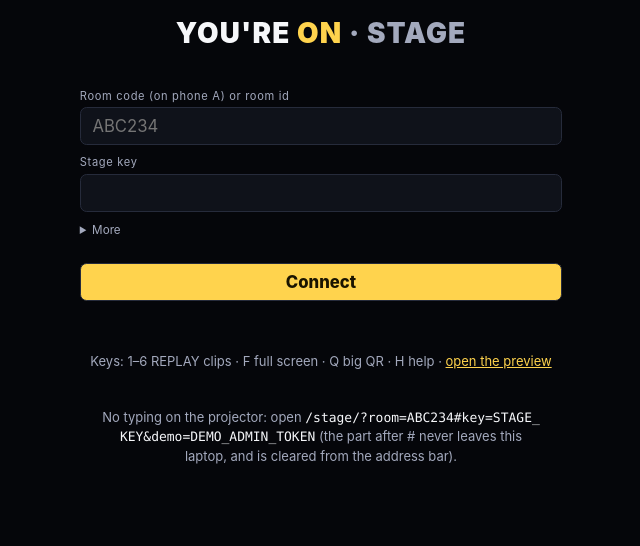
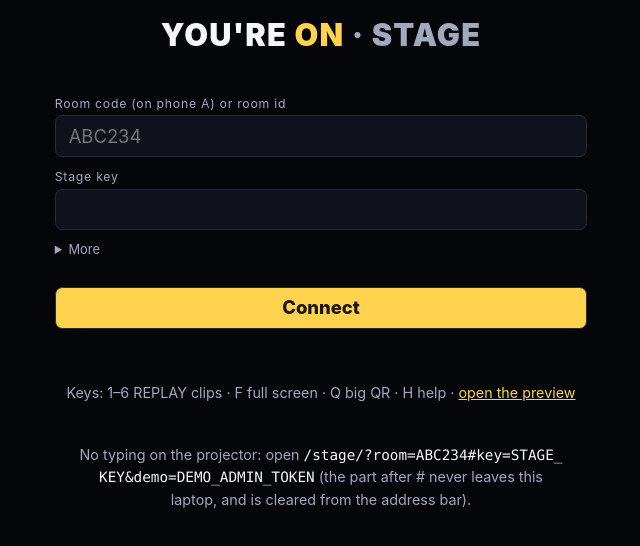
Before and after one commit to AlaricCode/YoureOn, a React (Vite) app in the folder apps/stage/: page / in a window 1280 px wide. Shown: the top 546 px of the page, without its empty margins (319-959 px from the left). Built offline with nearby package versions, Linux system fonts and the light colour scheme; no server answers; what @youre-on/shared would draw is missing.

Commit message:
stage: larger type on 4:3 projectors (base size bound by width up to 1.6vw)
16:9 screens are height-bound and unchanged; a 1024x768 projector gets ~20%
larger text, which its spare height allows.

Claude-Session: https://claude.ai/code/session_01G83KUH3DtuGMHZ7rBD3NQZ

```diff
--- a/apps/stage/src/stage.css
+++ b/apps/stage/src/stage.css
@@ -36,7 +36,7 @@ body,
     'Segoe UI',
     Roboto,
     sans-serif;
-  font-size: clamp(14px, min(1.45vw, 2.6vh), 48px);
+  font-size: clamp(14px, min(1.6vw, 2.6vh), 48px);
   line-height: 1.25;
   -webkit-font-smoothing: antialiased;
 }
```
